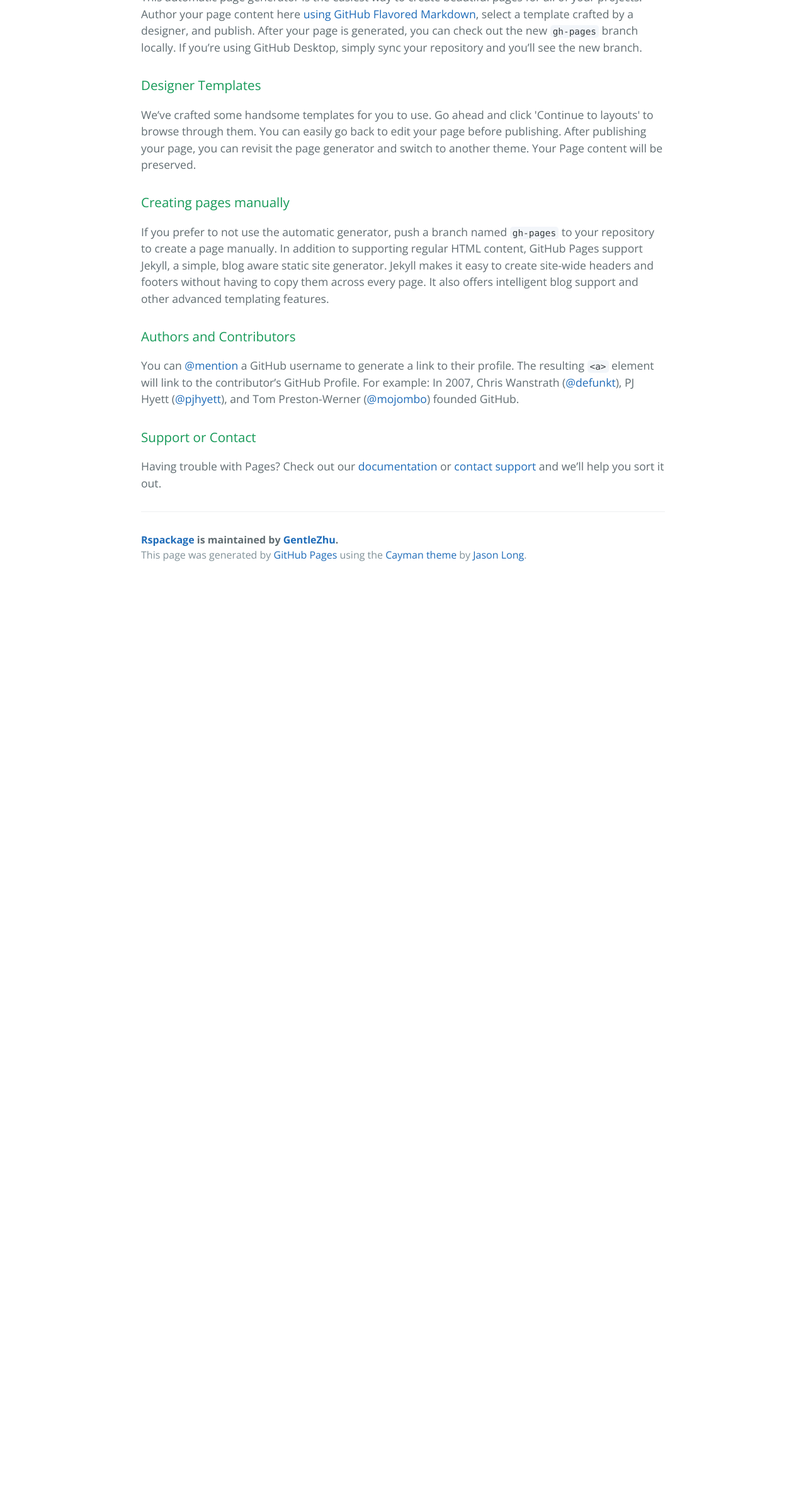
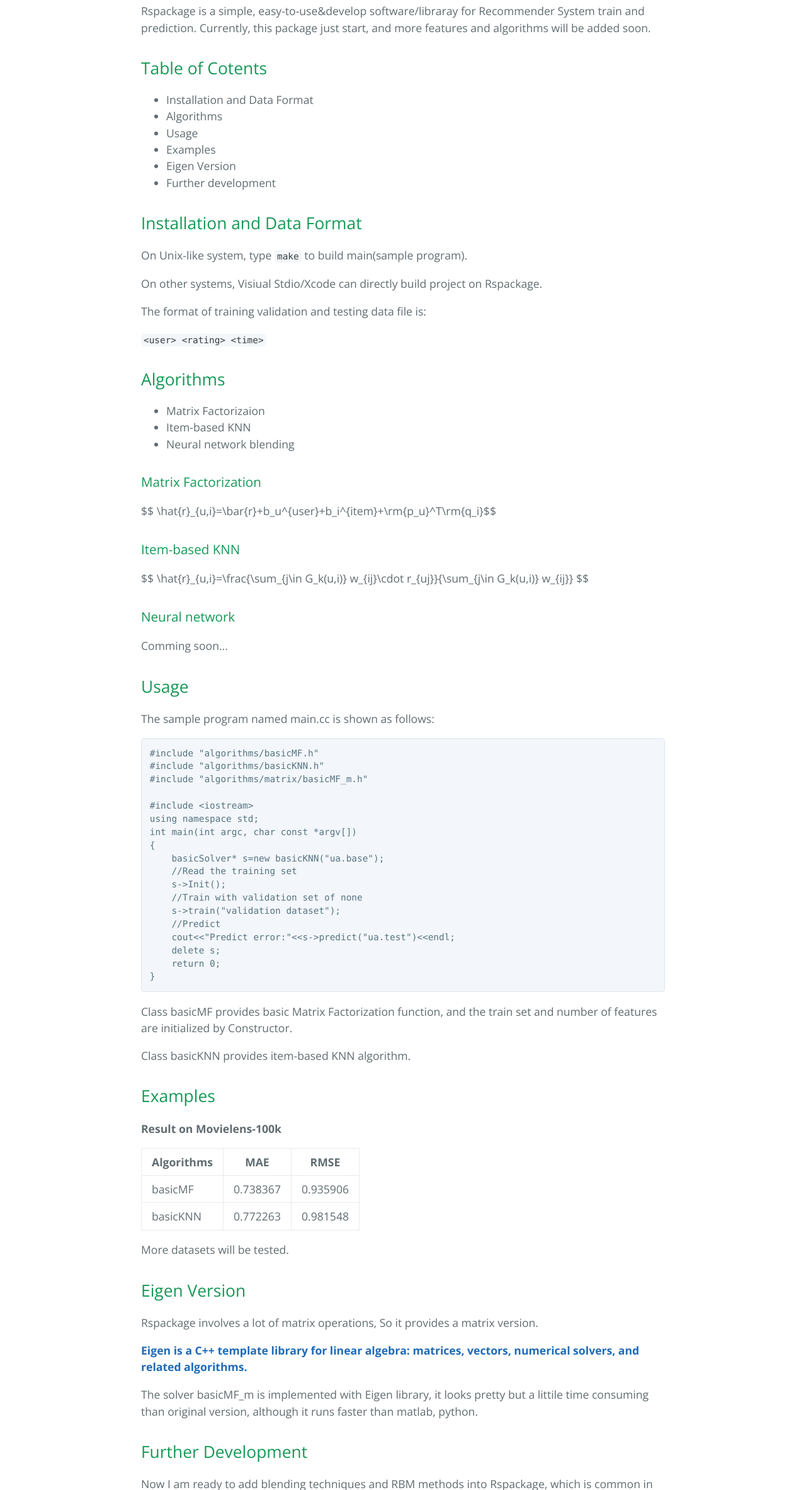
Before and after one commit to GentleZhu/Rspackage, a plain HTML site: page index.html in a window 1280 px wide. Shown: the part 434-2800 px from the top of the page at 63% size. Before the commit the page ends 1359 px from the top, so only its background shows below. Drawn offline with nearby package versions, Linux system fonts and the light colour scheme.

Commit message:
Create gh-pages branch via GitHub

```diff
--- a/index.html
+++ b/index.html
@@ -19,30 +19,135 @@
     </section>
 
     <section class="main-content">
-      <h3>
-<a id="welcome-to-github-pages" class="anchor" href="#welcome-to-github-pages" aria-hidden="true"><span class="octicon octicon-link"></span></a>Welcome to GitHub Pages.</h3>
 
-<p>This automatic page generator is the easiest way to create beautiful pages for all of your projects. Author your page content here <a href="https://guides.github.com/features/mastering-markdown/">using GitHub Flavored Markdown</a>, select a template crafted by a designer, and publish. After your page is generated, you can check out the new <code>gh-pages</code> branch locally. If you’re using GitHub Desktop, simply sync your repository and you’ll see the new branch.</p>
+
+
+
+<h1>
+<a id="rspackage" class="anchor" href="#rspackage" aria-hidden="true"><span class="octicon octicon-link"></span></a>Rspackage</h1>
+
+<p>Rspackage is a simple, easy-to-use&amp;develop software/libraray for Recommender System train and prediction. Currently, this package just start, and more features and algorithms will be added soon.</p>
+
+<h2>
+<a id="table-of-cotents" class="anchor" href="#table-of-cotents" aria-hidden="true"><span class="octicon octicon-link"></span></a>Table of Cotents</h2>
+
+<ul>
+<li>Installation and Data Format</li>
+<li>Algorithms</li>
+<li>Usage</li>
+<li>Examples</li>
+<li>Eigen Version</li>
+<li>Further development</li>
+</ul>
+
+<h2>
+<a id="installation-and-data-format" class="anchor" href="#installation-and-data-format" aria-hidden="true"><span class="octicon octicon-link"></span></a>Installation and Data Format</h2>
+
+<p>On Unix-like system, type <code>make</code> to build main(sample program).</p>
+
+<p>On other systems, Visiual Stdio/Xcode can directly build project on Rspackage.</p>
+
+<p>The format of training validation and testing data file is:</p>
+
+<p><code>&lt;user&gt;  &lt;rating&gt;  &lt;time&gt;</code></p>
+
+<h2>
+<a id="algorithms" class="anchor" href="#algorithms" aria-hidden="true"><span class="octicon octicon-link"></span></a>Algorithms</h2>
+
+<ul>
+<li>Matrix Factorizaion</li>
+<li>Item-based KNN</li>
+<li>Neural network blending</li>
+</ul>
 
 <h3>
-<a id="designer-templates" class="anchor" href="#designer-templates" aria-hidden="true"><span class="octicon octicon-link"></span></a>Designer Templates</h3>
+<a id="matrix-factorization" class="anchor" href="#matrix-factorization" aria-hidden="true"><span class="octicon octicon-link"></span></a>Matrix Factorization</h3>
 
-<p>We’ve crafted some handsome templates for you to use. Go ahead and click 'Continue to layouts' to browse through them. You can easily go back to edit your page before publishing. After publishing your page, you can revisit the page generator and switch to another theme. Your Page content will be preserved.</p>
+<p>$$ \hat{r}_{u,i}=\bar{r}+b_u^{user}+b_i^{item}+\rm{p_u}^T\rm{q_i}$$</p>
 
 <h3>
-<a id="creating-pages-manually" class="anchor" href="#creating-pages-manually" aria-hidden="true"><span class="octicon octicon-link"></span></a>Creating pages manually</h3>
+<a id="item-based-knn" class="anchor" href="#item-based-knn" aria-hidden="true"><span class="octicon octicon-link"></span></a>Item-based KNN</h3>
 
-<p>If you prefer to not use the automatic generator, push a branch named <code>gh-pages</code> to your repository to create a page manually. In addition to supporting regular HTML content, GitHub Pages support Jekyll, a simple, blog aware static site generator. Jekyll makes it easy to create site-wide headers and footers without having to copy them across every page. It also offers intelligent blog support and other advanced templating features.</p>
+<p>$$ \hat{r}_{u,i}=\frac{\sum_{j\in G_k(u,i)} w_{ij}\cdot r_{uj}}{\sum_{j\in G_k(u,i)} w_{ij}}  $$</p>
 
 <h3>
-<a id="authors-and-contributors" class="anchor" href="#authors-and-contributors" aria-hidden="true"><span class="octicon octicon-link"></span></a>Authors and Contributors</h3>
+<a id="neural-network" class="anchor" href="#neural-network" aria-hidden="true"><span class="octicon octicon-link"></span></a>Neural network</h3>
 
-<p>You can <a href="https://github.com/blog/821" class="user-mention">@mention</a> a GitHub username to generate a link to their profile. The resulting <code>&lt;a&gt;</code> element will link to the contributor’s GitHub Profile. For example: In 2007, Chris Wanstrath (<a href="https://github.com/defunkt" class="user-mention">@defunkt</a>), PJ Hyett (<a href="https://github.com/pjhyett" class="user-mention">@pjhyett</a>), and Tom Preston-Werner (<a href="https://github.com/mojombo" class="user-mention">@mojombo</a>) founded GitHub.</p>
+<p>Comming soon...</p>
 
-<h3>
-<a id="support-or-contact" class="anchor" href="#support-or-contact" aria-hidden="true"><span class="octicon octicon-link"></span></a>Support or Contact</h3>
+<h2>
+<a id="usage" class="anchor" href="#usage" aria-hidden="true"><span class="octicon octicon-link"></span></a>Usage</h2>
 
-<p>Having trouble with Pages? Check out our <a href="https://help.github.com/pages">documentation</a> or <a href="https://github.com/contact">contact support</a> and we’ll help you sort it out.</p>
+<p>The sample program named main.cc is shown as follows:</p>
+
+<pre><code>#include "algorithms/basicMF.h"
+#include "algorithms/basicKNN.h"
+#include "algorithms/matrix/basicMF_m.h"
+
+#include &lt;iostream&gt;
+using namespace std;
+int main(int argc, char const *argv[])
+{
+    basicSolver* s=new basicKNN("ua.base");
+    //Read the training set
+    s-&gt;Init();
+    //Train with validation set of none
+    s-&gt;train("validation dataset");
+    //Predict
+    cout&lt;&lt;"Predict error:"&lt;&lt;s-&gt;predict("ua.test")&lt;&lt;endl;
+    delete s;
+    return 0;
+}
+</code></pre>
+
+<p>Class basicMF provides basic Matrix Factorization function, and the train set and number of features are initialized by Constructor.</p>
+
+<p>Class basicKNN provides item-based KNN algorithm.</p>
+
+<h2>
+<a id="examples" class="anchor" href="#examples" aria-hidden="true"><span class="octicon octicon-link"></span></a>Examples</h2>
+
+<p><strong>Result on Movielens-100k</strong></p>
+
+<table>
+<thead>
+<tr>
+<th>Algorithms</th>
+<th>MAE</th>
+<th>RMSE</th>
+</tr>
+</thead>
+<tbody>
+<tr>
+<td>basicMF</td>
+<td>0.738367</td>
+<td>0.935906</td>
+</tr>
+<tr>
+<td>basicKNN</td>
+<td>0.772263</td>
+<td>0.981548</td>
+</tr>
+</tbody>
+</table>
+
+<p>More datasets will be tested.</p>
+
+<h2>
+<a id="eigen-version" class="anchor" href="#eigen-version" aria-hidden="true"><span class="octicon octicon-link"></span></a>Eigen Version</h2>
+
+<p>Rspackage involves a lot of matrix operations, So it provides a matrix version.</p>
+
+<p><a href="http://eigen.tuxfamily.org/index.php?title=Main_Page"><strong>Eigen is a C++ template library for linear algebra: matrices, vectors, numerical solvers, and related algorithms.</strong></a></p>
+
+<p>The solver basicMF_m is implemented with Eigen library, it looks pretty but a littile time consuming than original version, although it runs faster than matlab, python.</p>
+
+<h2>
+<a id="further-development" class="anchor" href="#further-development" aria-hidden="true"><span class="octicon octicon-link"></span></a>Further Development</h2>
+
+<p>Now I am ready to add blending techniques and RBM methods into Rspackage, which is common in competitions. </p>
+
+<p>Rspackage is easy to extend. The class rating and basicSolver is basis of complex individous model, and people can easily write their own solver.</p>
 
       <footer class="site-footer">
         <span class="site-footer-owner"><a href="https://github.com/GentleZhu/Rspackage">Rspackage</a> is maintained by <a href="https://github.com/GentleZhu">GentleZhu</a>.</span>
```
Also changed, not shown: params.json (+1 -1 lines).
